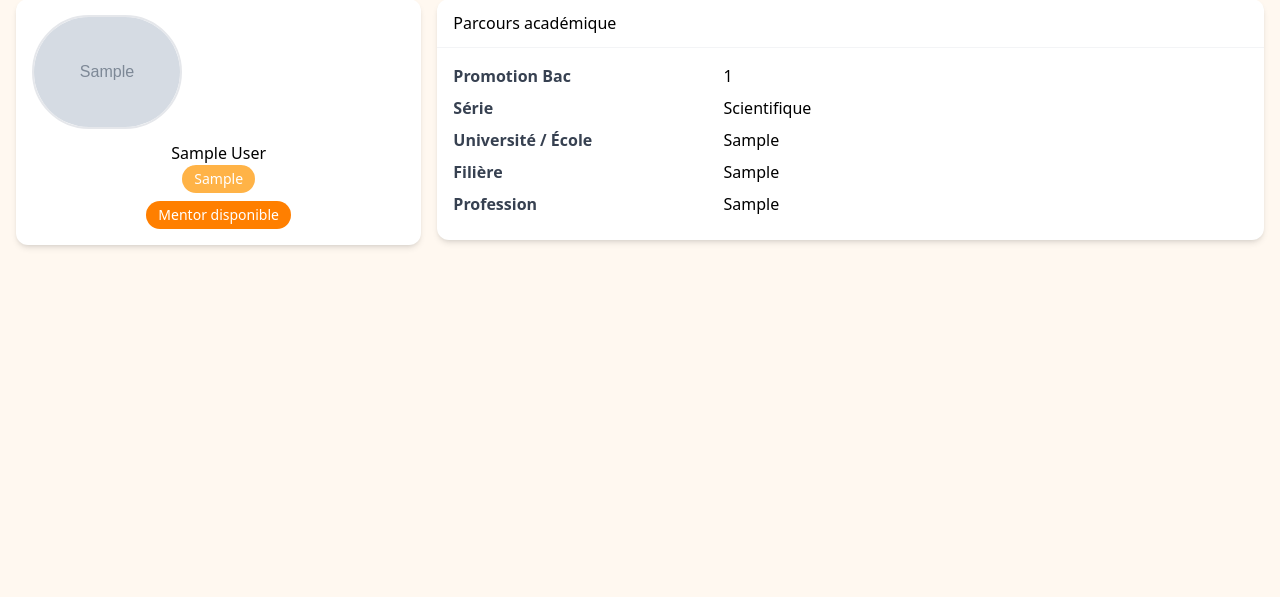
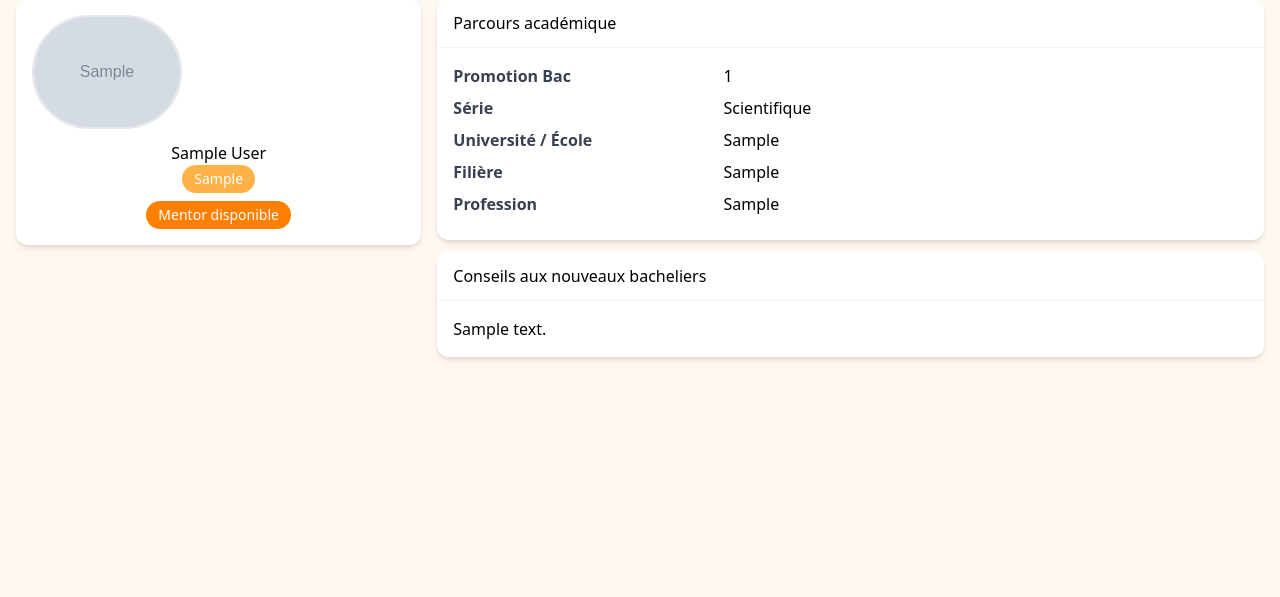
Before and after one commit to Matar057/AMEEK, a Django app: a page that uses profiles/templates/profiles/member_detail.html in a window 1280 px wide. Shown: the part 89-686 px from the top of the page. Run offline with Django 5.2, Linux system fonts and the light colour scheme; tables that the repository leaves empty hold one stand-in row (values such as "Sample post"); grey boxes marked "Sample" are stand-in pictures; some libraries are stand-ins or nearby versions.

Commit message:
Restore Conseils aux nouveaux bacheliers section

```diff
--- a/profiles/templates/profiles/member_detail.html
+++ b/profiles/templates/profiles/member_detail.html
@@ -54,7 +54,14 @@
       </div>
     </div>
 
-
+    {% if member.profile.bio %}
+    <div class="bg-white rounded-xl shadow-md mb-3">
+      <div class="px-4 py-3 border-b border-gray-100"><h5 class="mb-0">Conseils aux nouveaux bacheliers</h5></div>
+      <div class="p-4">
+        <p class="mb-0">{{ member.profile.bio|linebreaks }}</p>
+      </div>
+    </div>
+    {% endif %}
   </div>
 </div>
 {% endblock %}
```
